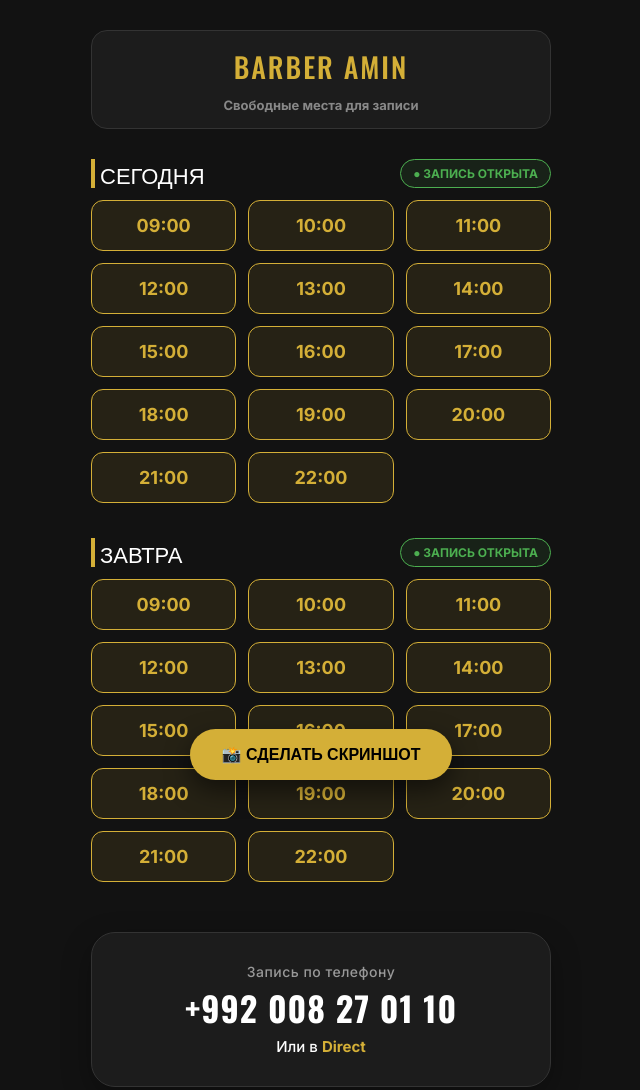
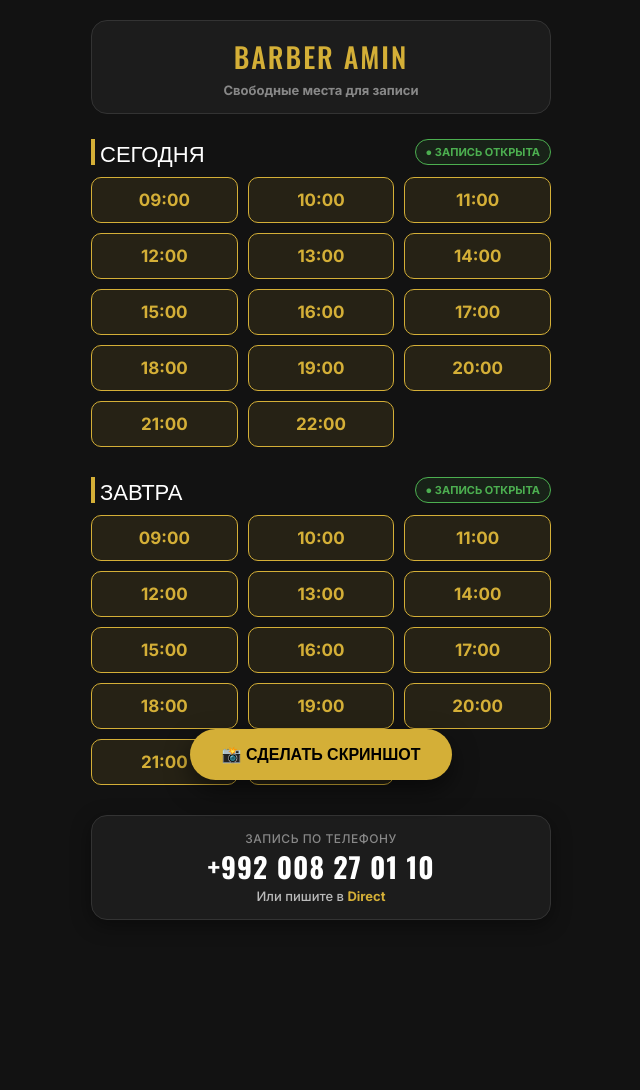
Before and after one commit to odinaev07/amin, a plain HTML site: page index.html in a window 1280 px wide. Shown: the whole page, without its empty margins (319-959 px from the left). Drawn offline with nearby package versions, Linux system fonts and the light colour scheme.

Commit message:
Update index.html

```diff
--- a/index.html
+++ b/index.html
@@ -37,29 +37,29 @@ body {
 /* ===== ОБЛАСТЬ СКРИНШОТА ===== */
 .capture-area {
     background: var(--bg);
-    padding: 30px 20px 40px;
+    padding: 20px 20px 30px; /* Немного уменьшили верхний отступ */
 }
 
-/* СТИЛИ ДЛЯ ИНСТАГРАМ-СТОРИС (Применяются только при скриншоте) */
+/* СТИЛИ ДЛЯ ИНСТАГРАМ-СТОРИС */
 .story-mode {
-    width: 540px !important;       /* Логическая ширина (при scale:2 даст 1080px) */
-    height: 960px !important;      /* Логическая высота (при scale:2 даст 1920px) */
+    width: 540px !important;
+    height: 960px !important;
     display: flex !important;
     flex-direction: column !important;
-    justify-content: center !important; /* Центрируем контент по вертикали */
+    justify-content: center !important;
     padding: 40px !important;
     box-sizing: border-box !important;
 }
-/* Немного сжимаем отступы для сторис, чтобы всё влезло красиво */
-.story-mode .header-info { margin-bottom: 20px; }
-.story-mode .day-block { margin-bottom: 25px; }
-.story-mode .phone-block { margin-top: 30px; padding: 20px; }
-
+/* Компактные отступы для сторис */
+.story-mode .header-info { margin-bottom: 15px; }
+.story-mode .day-block { margin-bottom: 20px; }
+/* Принудительно компактный блок телефона в сторис */
+.story-mode .phone-block { margin-top: 25px !important; padding: 15px !important; }
 
 /* Хедер */
 .header-info {
     text-align: center;
-    margin-bottom: 30px;
+    margin-bottom: 25px;
     background: var(--card-bg);
     padding: 15px;
     border-radius: 16px;
@@ -71,19 +71,16 @@ body {
     color: var(--gold);
     text-transform: uppercase;
     letter-spacing: 2px;
-    margin-bottom: 10px;
+    margin-bottom: 5px;
 }
 .legend {
-    display: flex;
-    justify-content: center;
-    gap: 20px;
     font-size: 13px;
     font-weight: 600;
     color: #888;
 }
 
 /* Блок дня */
-.day-block { margin-bottom: 35px; }
+.day-block { margin-bottom: 30px; }
 
 .day-header {
     display: flex;
@@ -103,9 +100,9 @@ body {
 /* Кнопка статуса */
 .status-toggle {
     font-family: 'Inter', sans-serif;
-    font-size: 12px;
+    font-size: 11px; /* Чуть меньше */
     font-weight: 700;
-    padding: 6px 12px;
+    padding: 5px 10px;
     border-radius: 20px;
     cursor: pointer;
     text-transform: uppercase;
@@ -129,15 +126,15 @@ body {
 .grid {
     display: grid;
     grid-template-columns: repeat(3, 1fr);
-    gap: 12px;
+    gap: 10px; /* Чуть плотнее сетка */
 }
 
 /* СЛОТЫ */
 .time-slot {
-    padding: 14px 0;
+    padding: 12px 0; /* Чуть меньше высота кнопок */
     text-align: center;
-    border-radius: 12px;
-    font-size: 18px;
+    border-radius: 10px;
+    font-size: 17px;
     font-weight: 700;
     cursor: pointer;
     transition: all 0.2s;
@@ -163,48 +160,53 @@ body {
     filter: grayscale(100%);
 }
 
-/* ===== ОБНОВЛЕННЫЙ БЛОК ТЕЛЕФОНА ===== */
+/* ===== ОБНОВЛЕННЫЙ КОМПАКТНЫЙ БЛОК ТЕЛЕФОНА ===== */
 .phone-block {
-    margin-top: 50px;
+    margin-top: 25px; /* Был 50px */
     text-align: center;
-    padding: 30px 20px;
-    background: #1c1c1c; /* Темный фон карточки */
-    border-radius: 24px; /* Сильное скругление */
+    padding: 15px 20px; /* Был 30px */
+    background: #1c1c1c;
+    border-radius: 16px; /* Был 24px, сделали строже */
     border: 1px solid #333;
-    box-shadow: 0 10px 30px rgba(0,0,0,0.3); /* Тень для объема */
+    box-shadow: 0 5px 20px rgba(0,0,0,0.4); /* Тень мягче */
+    display: flex;
+    flex-direction: column;
+    align-items: center;
+    justify-content: center;
 }
 
 .phone-label {
     font-family: 'Inter', sans-serif;
-    font-size: 14px;
-    color: #999; /* Серый цвет заголовка */
-    margin-bottom: 8px;
+    font-size: 12px; /* Уменьшили */
+    color: #888;
+    margin-bottom: 4px;
     font-weight: 500;
     letter-spacing: 0.5px;
+    text-transform: uppercase;
 }
 
 .phone-num {
     display: block;
     font-family: 'Oswald', sans-serif;
-    font-size: 34px; /* Крупный размер */
+    font-size: 28px; /* Уменьшили с 34px */
     color: white;
     font-weight: 700;
     text-decoration: none;
     letter-spacing: 1px;
-    margin-bottom: 8px;
+    margin-bottom: 4px;
     line-height: 1.2;
 }
 
 .phone-sub {
     font-family: 'Inter', sans-serif;
-    font-size: 15px;
-    color: white;
-    font-weight: 500;
+    font-size: 13px;
+    color: #bbb;
+    font-weight: 400;
 }
 
 .direct-highlight {
-    color: var(--gold); /* Золотой акцент */
-    font-weight: 700;
+    color: var(--gold);
+    font-weight: 600;
 }
 
 /* КНОПКА СКРИНШОТА */
@@ -258,11 +260,11 @@ body {
             <div class="grid" id="tomorrow"></div>
         </div>
 
-        <!-- КРАСИВЫЙ БЛОК КОНТАКТОВ -->
+        <!-- ОБНОВЛЕННЫЙ БЛОК -->
         <div class="phone-block">
             <div class="phone-label">Запись по телефону</div>
             <a href="tel:+992008270110" class="phone-num">+992 008 27 01 10</a>
-            <div class="phone-sub">Или в <span class="direct-highlight">Direct</span></div>
+            <div class="phone-sub">Или пишите в <span class="direct-highlight">Direct</span></div>
         </div>
 
     </div>
@@ -313,9 +315,6 @@ function toggleDayStatus(gridId, btn) {
     }
 }
 
-/* ===========================
-   БЕЗОПАСНЫЙ STORIES SHARE
-   =========================== */
 async function copyImage() {
     const btn = document.querySelector('.copy-btn');
     const originalText = btn.innerText;
@@ -325,64 +324,44 @@ async function copyImage() {
         const target = document.getElementById("capture");
         await document.fonts.ready;
 
-        // ИЗМЕНЕНИЯ: Фиксируем размер 1080x1920 (через scale 2 и 540x960)
         const canvas = await html2canvas(target, {
             backgroundColor: "#121212",
-            scale: 2, // 540 * 2 = 1080px
+            scale: 2,
             width: 540,
             height: 960,
             windowWidth: 540,
             windowHeight: 960,
             useCORS: true,
-            // onclone позволяет изменить DOM перед скриншотом, не меняя реальную страницу
             onclone: (clonedDoc) => {
                 const el = clonedDoc.getElementById("capture");
                 const wrapper = clonedDoc.querySelector(".wrapper");
-
-                // Убираем ограничение ширины wrapper, чтобы контент мог расшириться до 540
                 if (wrapper) wrapper.style.maxWidth = "none";
-
-                // Добавляем класс, который центрирует и форматирует под сторис
                 el.classList.add("story-mode");
             }
         });
 
         canvas.toBlob(async (blob) => {
             try {
-                // ⬇️ КЛЮЧЕВОЕ: максимально безопасная проверка
                 if (navigator.share && typeof File !== "undefined") {
-                    const file = new File([blob], "barber-amin-story.png", {
-                        type: "image/png"
-                    });
-
-                    await navigator.share({
-                        files: [file],
-                        title: "Barber Amin",
-                        text: "Свободные места ✂️"
-                    });
-
+                    const file = new File([blob], "barber-amin-story.png", { type: "image/png" });
+                    await navigator.share({ files: [file], title: "Barber Amin", text: "Свободные места ✂️" });
                 } else {
-                    // fallback — как было, НИЧЕГО не ломает
-                    await navigator.clipboard.write([
-                        new ClipboardItem({ "image/png": blob })
-                    ]);
-                    alert("✅ Скриншот для сторис скопирован!");
+                    await navigator.clipboard.write([new ClipboardItem({ "image/png": blob })]);
+                    alert("✅ Скриншот скопирован!");
                 }
             } catch (e) {
-                alert("📸 Сделайте скриншот вручную");
+                alert("📸 Сохраните скриншот вручную");
             }
-
             btn.innerText = originalText;
         });
 
     } catch (e) {
         console.error(e);
         btn.innerText = originalText;
-        alert("📸 Ошибка создания скриншота");
+        alert("📸 Ошибка создания");
     }
 }
 </script>
 
-
 </body>
 </html>
```
